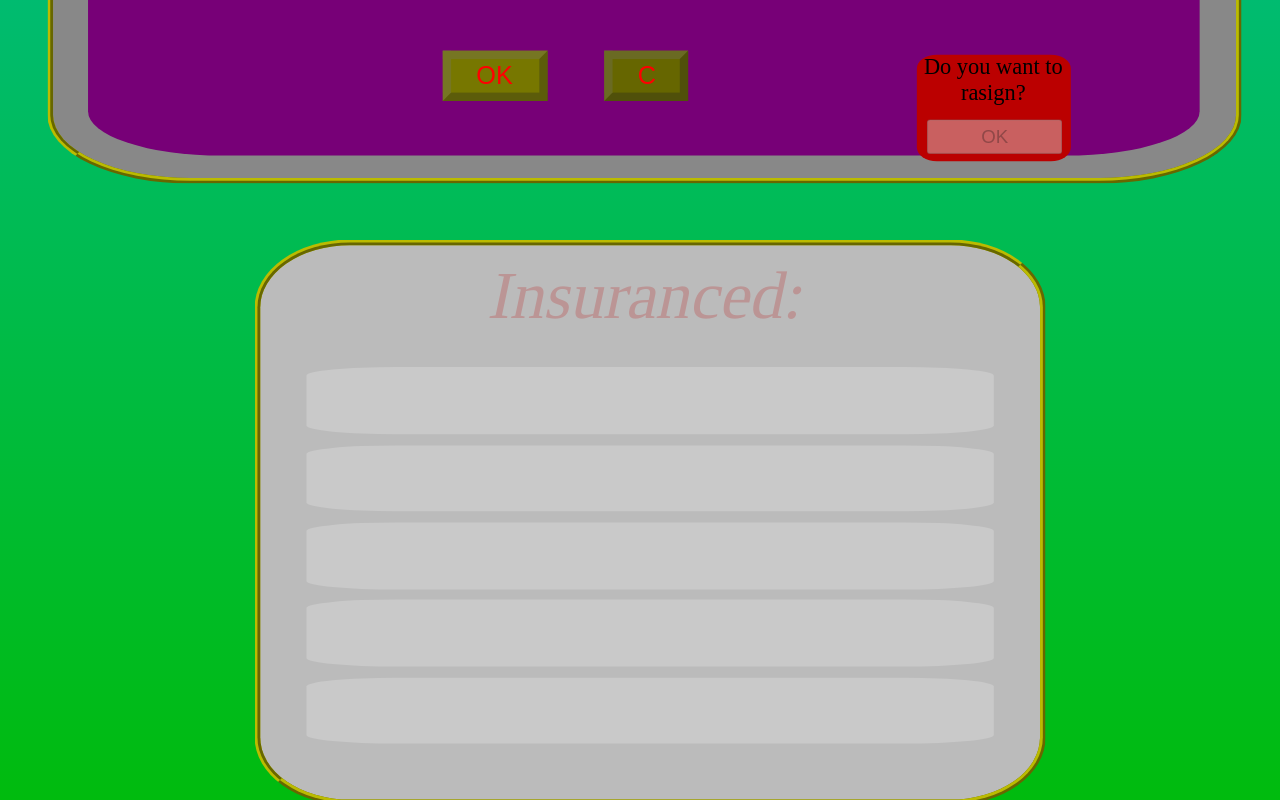
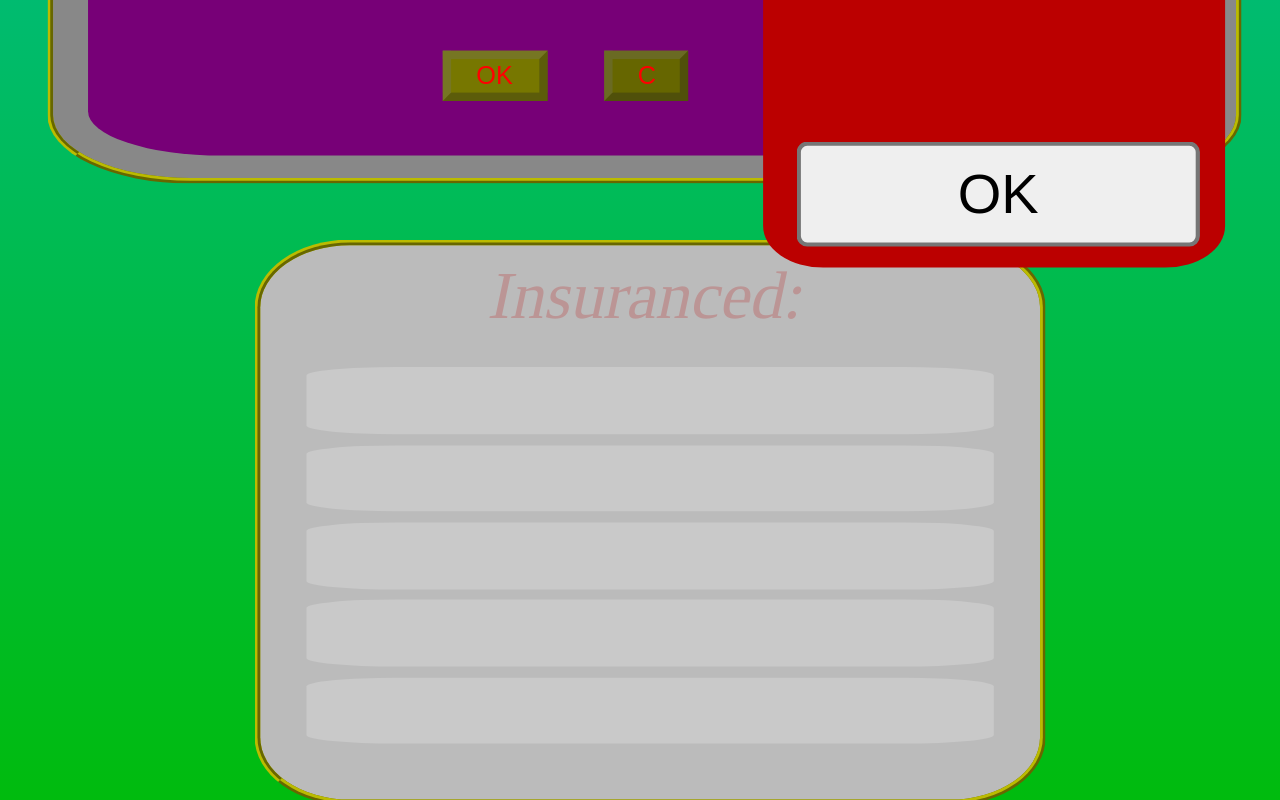
Before and after one commit to yavor1980/ymf80.github.io, a plain HTML site: page insurance.html in a window 1280 px wide. Both pictures are taken after a click on the element "Life". Shown: the part 610-1410 px from the top of the page. Drawn offline with Linux system fonts and the light colour scheme.

Commit message:
Add files via upload

```diff
--- a/insurance.html
+++ b/insurance.html
@@ -26,7 +26,7 @@ select:hover{ cursor:pointer; }
  transition:1s;
 }
 .pnl,.mnge,.term,.ttl
-{ text-align:center;}
+{ text-align:center; cursor:default;}
 
 .insrnsd
 {
@@ -67,7 +67,7 @@ select:hover{ cursor:pointer; }
  </div>
  <div class=term>
   Do you want to rasign?
-  <button class=btn>OK</button>
+  <button class=term>OK</button>
  </div>
 
 <div class=pnl>
@@ -197,12 +197,13 @@ term[3].style.width=13+'%'
 term[3].style.height=19+'%'
 term[3].style.background='#b00'
 term[3].style.borderRadius=13+'%'
-btn[5].style.cursor='pointer'
-btn[5].style.left=7+'%'
-btn[5].style.top=60+'%'
-btn[5].style.width=88+'%'
-btn[5].style.height=33+'%'
- btn[5].disabled=1
+term[3].style.fontSize=0.6+'%'
+term[4].style.cursor='pointer'
+term[4].style.left=7+'%'
+term[4].style.top=60+'%'
+term[4].style.width=88+'%'
+term[4].style.height=33+'%'
+ term[4].disabled=1
 
 insrnsd[0].style.top=22+'%'
 insrnsd[0].style.color='#f00'
@@ -309,14 +310,20 @@ term[2].onclick=()=>
 function fdel(i)
 {
  insrnsd[i].onclick=()=>
- {
-   insrnsd[i].innerHTML=''
-  insrnsd[i].style.opacity=0.2
-
+ {       pi=i
+  term[3].style.transform='scale(3)'
+  term[4].disabled=0
  }
 }
  fdel(0); fdel(1); fdel(2);
  fdel(03); fdel(4);
+term[4].onclick=()=>
+{
+  insrnsd[pi].innerHTML=''
+ insrnsd[pi].style.opacity=0.2
+ term[3].style.transform='scale(1)'
+}
+
 
 //Ittl0=setInterval(()=>{
 </script>
```
